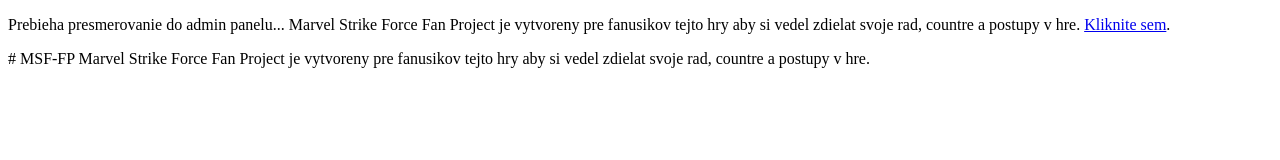
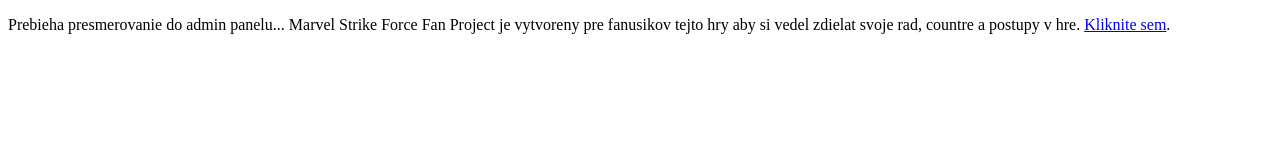
Before and after one commit to nirkonewa/MSF-FP, a plain HTML site: page admin.html in a window 1280 px wide. Drawn offline with Linux system fonts and the light colour scheme.

Commit message:
Update admin.html

```diff
--- a/admin.html
+++ b/admin.html
@@ -8,5 +8,4 @@
   <p>Prebieha presmerovanie do admin panelu... Marvel Strike Force Fan Project je vytvoreny pre fanusikov tejto hry aby si vedel zdielat svoje rad, countre a postupy v hre.
 <a href="/MSF FanProject/MSF all/indexbackup.html">Kliknite sem</a>.</p>
 </body>
-</html># MSF-FP
-Marvel Strike Force Fan Project je vytvoreny pre fanusikov tejto hry aby si vedel zdielat svoje rad, countre a postupy v hre.
+</html>
```
